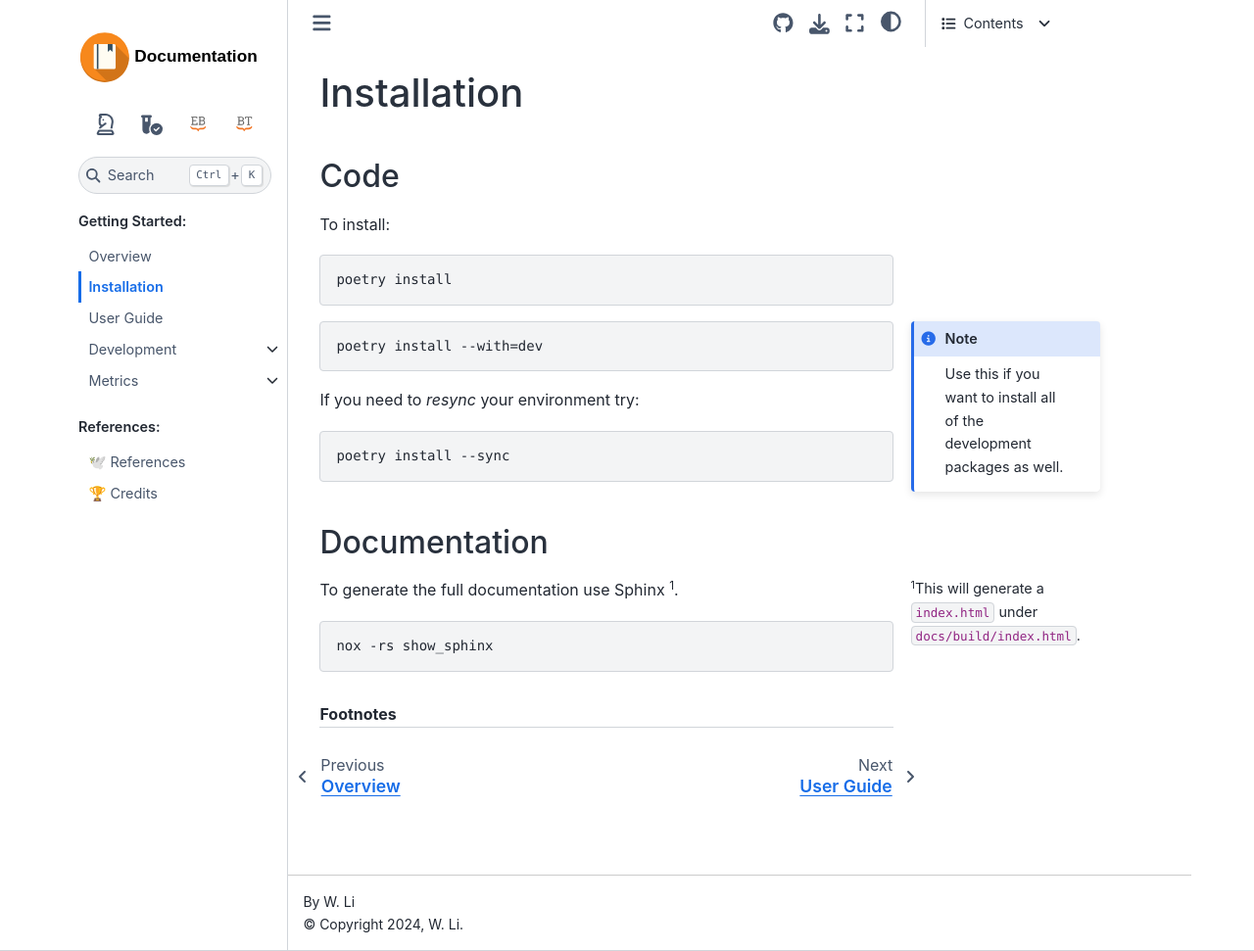
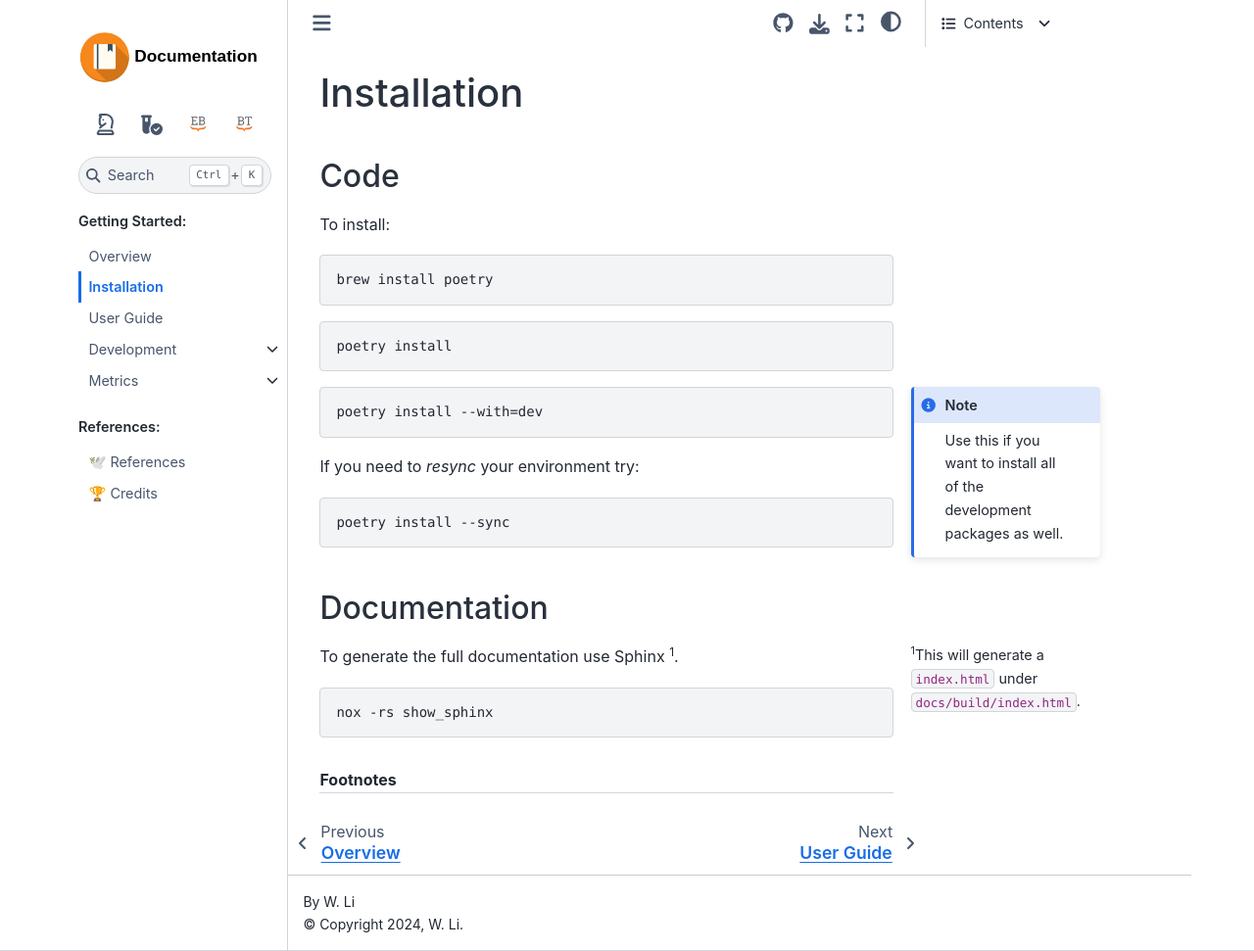
Before and after one commit to destin-v/vs_codex, a Sphinx documentation site: the page built from docs/source/pages/installation.rst, in a window 1280 px wide and 971 px high. Shown: the whole window at 98% size. Built offline with Sphinx 7.4.7 and the Sphinx Book theme 1.1.4, drawn with Linux system fonts in a browser that asks for light colours.

Commit message:
Adding install with homebrew of poetry [x] This should be the first step

```diff
--- a/docs/source/pages/installation.rst
+++ b/docs/source/pages/installation.rst
@@ -5,6 +5,10 @@ Installation
 Code
 ----
 To install:
+
+.. code-block:: console
+
+   brew install poetry
 
 .. code-block:: console
 
```
